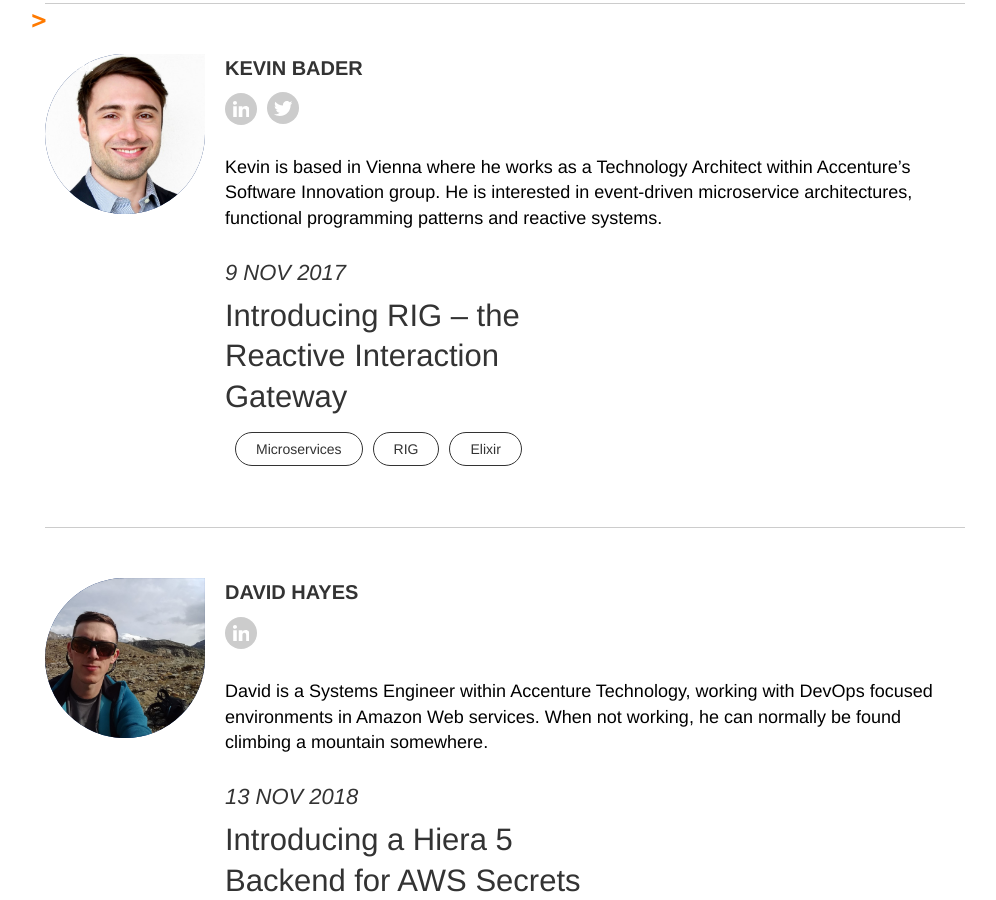
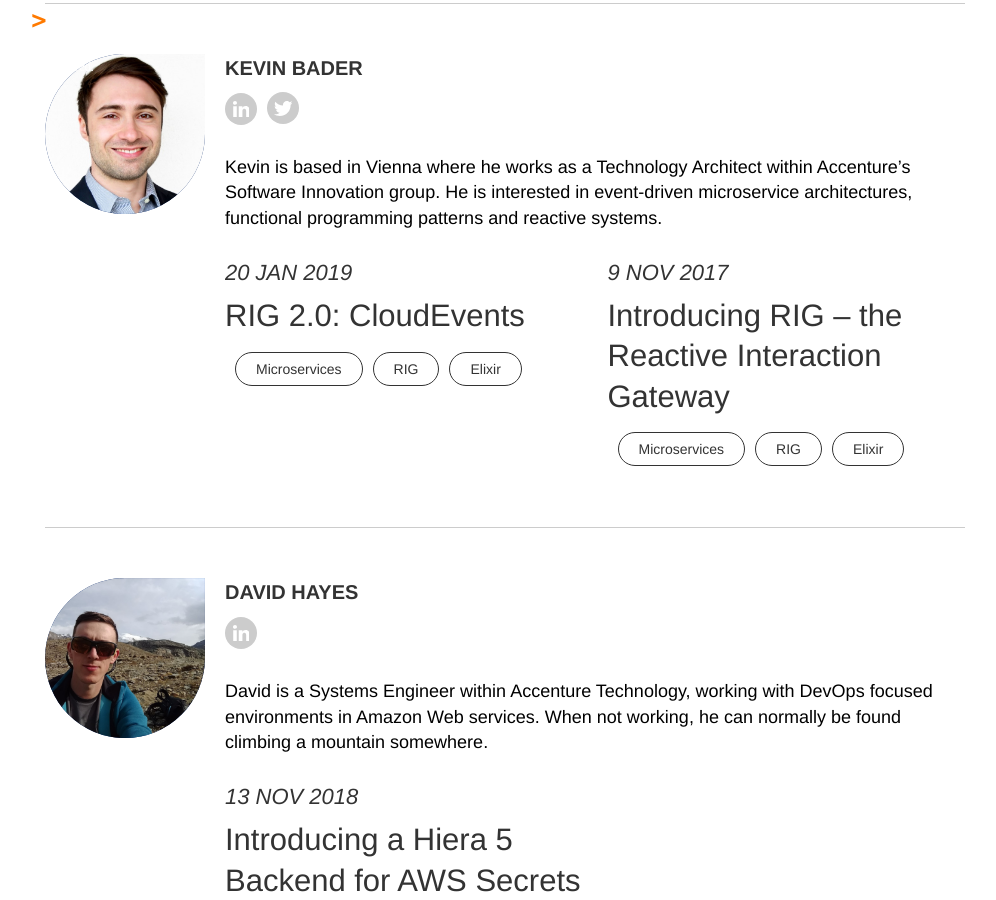
Before and after one commit to Accenture/accenture.github.io, a Jekyll site: the page built from contributors.md, in a window 1280 px wide and 900 px high, scrolled down 8472 px. Shown: the whole window, without its empty margins (135-1131 px from the left). Built offline with Jekyll 4.4.1, drawn with Linux system fonts in a browser that asks for light colours; some web fonts are replaced.

Commit message:
Published RIG 2.0 post

```diff
--- a/_drafts/rig-2_0.md
+++ b/_posts/2019-01-20-rig-2.0.md
@@ -5,6 +5,7 @@ categories: lightweightarchitecture microservices elixir rig
 comments: true
 author:
   - kevin_bader
+date: '2019-01-20 00:00'
 ---
 
 # RIG 2.0: CloudEvents
```
